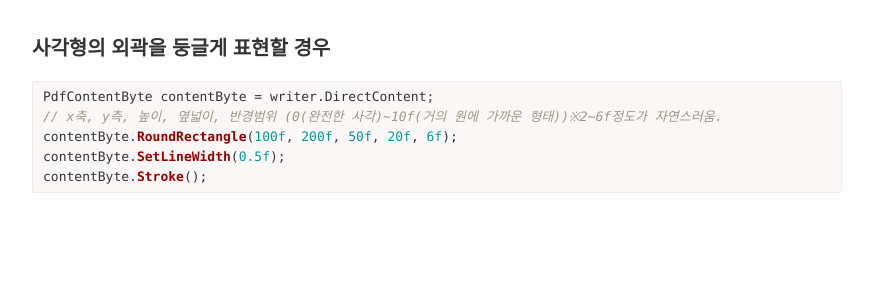
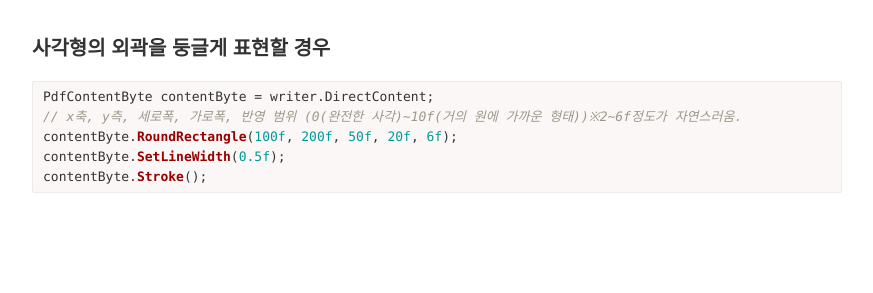
Before and after one commit to Pie001/pie001.github.io, a Jekyll site: the page built from _posts/2016-12-21-0035.md, in a window 1280 px wide and 900 px high, scrolled down 3724 px. Shown: the part 151-444 px from the top of the window, without its empty margins (203-1076 px from the left). Built offline with Jekyll 4.4.1, drawn with Linux system fonts in a browser that asks for light colours; comment, search, counter and statistics services are not loaded.

Commit message:
Update 2016-12-21-0035.md

````diff
--- a/_posts/2016-12-21-0035.md
+++ b/_posts/2016-12-21-0035.md
@@ -193,7 +193,7 @@ private Chunk GetChunk(string text, Font font)
 
 ```cs
 PdfContentByte contentByte = writer.DirectContent;
-// x축, y측, 높이, 옆넓이, 반경범위 (0(완전한 사각)~10f(거의 원에 가까운 형태))※2~6f정도가 자연스러움.
+// x축, y측, 세로폭, 가로폭, 반영 범위 (0(완전한 사각)~10f(거의 원에 가까운 형태))※2~6f정도가 자연스러움.
 contentByte.RoundRectangle(100f, 200f, 50f, 20f, 6f);
 contentByte.SetLineWidth(0.5f);
 contentByte.Stroke();
````
